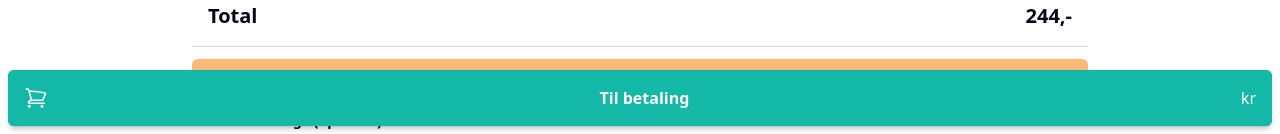
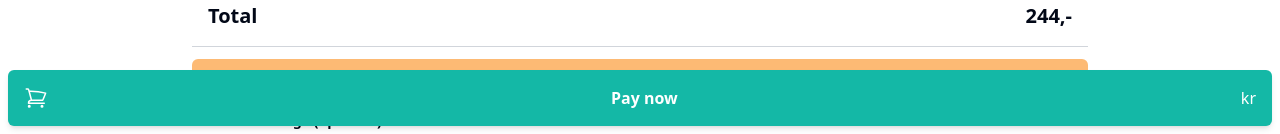
Before and after one commit to andersstensland/fnb-task, a Next.js app: page /payment in a window 1280 px wide. Shown: the part 666-800 px from the top of the page. Built offline with nearby package versions, Linux system fonts and the light colour scheme.

Commit message:
deployment issues

```diff
--- a/src/pages/payment.jsx
+++ b/src/pages/payment.jsx
@@ -1,13 +1,11 @@
-import CartFooter from "@/components/cartfooter";
 import PaymentMethodModal from "@/components/modals/paymentmethodmodal";
 import Navbar from "@/components/navbar";
 import DeliveryModal from "@/components/payment/deliverymodal";
 import OrderSummary from "@/components/payment/ordersummary";
-import Paymentsummary from "@/components/payment/paymentsummary";
+import PaymentSummary from "@/components/payment/paymentsummary";
 import { Label } from "@/components/ui/label";
 import { RadioGroup, RadioGroupItem } from "@/components/ui/radio-group";
 import "@/styles/globals.css";
-import Link from "next/link";
 import { useState } from "react";
 
 export default function Payment() {
@@ -122,16 +120,13 @@ export default function Payment() {
             </div>
 
             {/* Pass deliveryOption, deliveryCost, and items to Paymentsummary */}
-            <Paymentsummary
+            <PaymentSummary
               deliveryOption={deliveryOption}
               deliveryCost={deliveryCost}
               items={items}
             />
           </div>
         </div>
-        <Link href="/confirmation">
-          <CartFooter />
-        </Link>
       </div>
     </>
   );
```
Also changed, not shown: src/components/payment/paymentsummary.jsx (+14 -7 lines).
